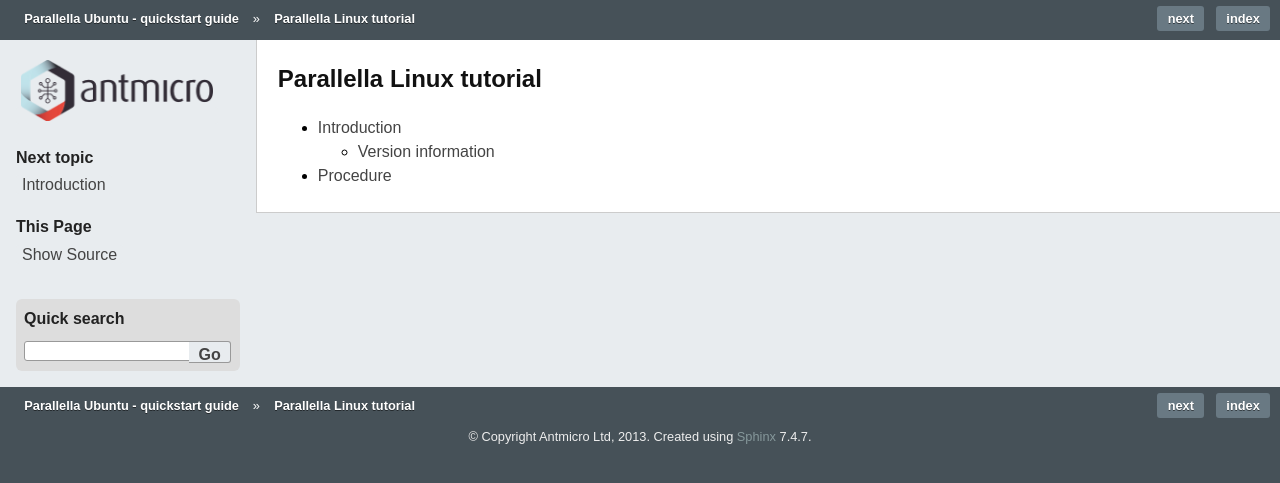
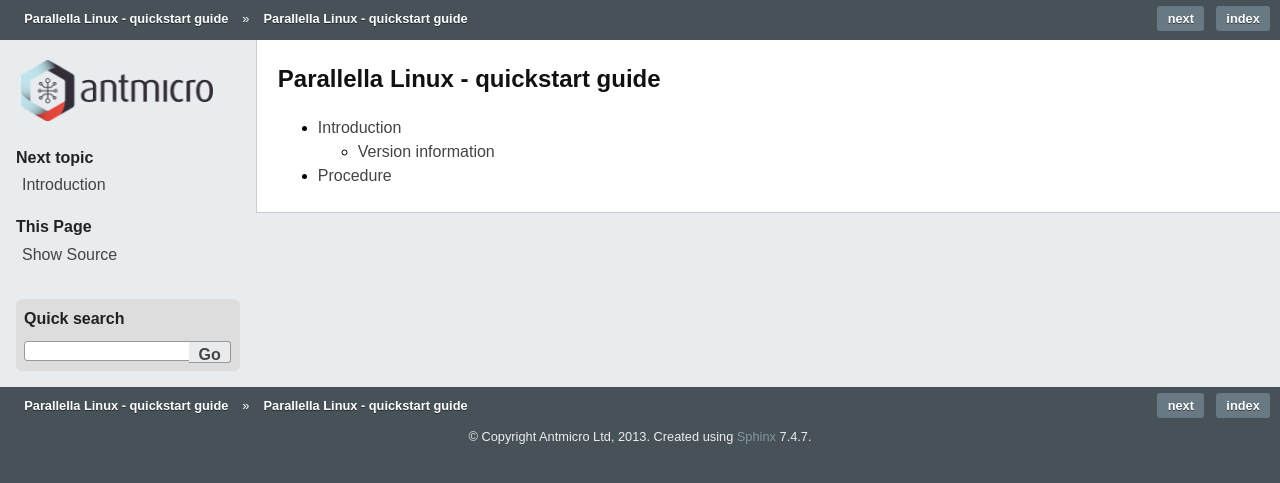
Before and after one commit to antmicro/parallella-quickstart, a Sphinx documentation site: the page built from doc/quickstart-guide/source/index.rst, in a window 1280 px wide. Shown: the top 483 px of the page. Built offline with Sphinx 7.4.7, drawn with Linux system fonts in a browser that asks for light colours.

Commit message:
Finished renaming

```diff
--- a/doc/quickstart-guide/source/conf.py
+++ b/doc/quickstart-guide/source/conf.py
@@ -37,8 +37,8 @@
 master_doc = 'index'
 
 # General information about the project.
-project = u'Parallella Ubuntu - quickstart guide'
-basic_filename = u'parallella-ubuntu--quickstart-guide'
+project = u'Parallella Linux - quickstart guide'
+basic_filename = u'parallella-linux--quickstart-guide'
 authors = u'Antmicro Ltd'
 copyright = authors + u', 2013'
 
--- a/doc/quickstart-guide/source/index.rst
+++ b/doc/quickstart-guide/source/index.rst
@@ -1,5 +1,5 @@
-Parallella Linux tutorial
-=========================
+Parallella Linux - quickstart guide
+===================================
 
 .. toctree::
    :maxdepth: 2
```
